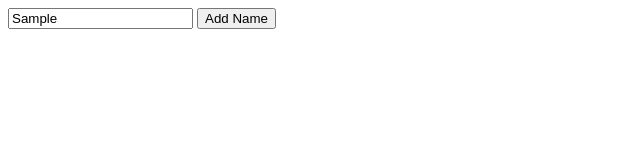
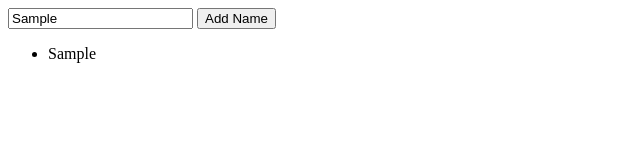
Before and after one commit to wtbrown10/local-storage05, a plain HTML site: page inputlist05.html in a window 1280 px wide. Both pictures are taken after typing "Sample" into the empty fields and a click on the button "Add Name". Shown: the full height of the page, 0-640 px from the left. Drawn offline with Linux system fonts and the light colour scheme.

Commit message:
add for loop, if statement, alert

```diff
--- a/inputlist05.html
+++ b/inputlist05.html
@@ -9,6 +9,8 @@
     <input type="text" id="inputBox" placeholder="Enter Name" />
     <button onclick="addNameToArray()">Add Name</button>
 
+    <div id="theList"></div>
+
     <script src="inputlist05.js"></script>
   </body>
 </html>
--- a/inputlist05.js
+++ b/inputlist05.js
@@ -4,5 +4,20 @@ function addNameToArray() {
   let nameToAdd = document.getElementById("inputBox").value;
   arrayNames.push(nameToAdd);
 
-  localStorage.setItem("lsArryNames", JSON.stringify(arrayNames));
+  if (nameToAdd.length != 0) {
+    localStorage.setItem("lsArryNames", JSON.stringify(arrayNames));
+
+    let parsedArray = JSON.parse(localStorage.getItem("lsArrayNames"));
+
+    let htmlText = "<ul>";
+
+    for (let i = 0; i < arrayNames.length; i++) {
+      htmlText = htmlText + `<li>${arrayNames[i]}</li>`;
+    }
+
+    htmlText = htmlText + "</ul>";
+    document.getElementById("theList").innerHTML = htmlText;
+  } else {
+    alert("Please enter Name!");
+  }
 }
```
